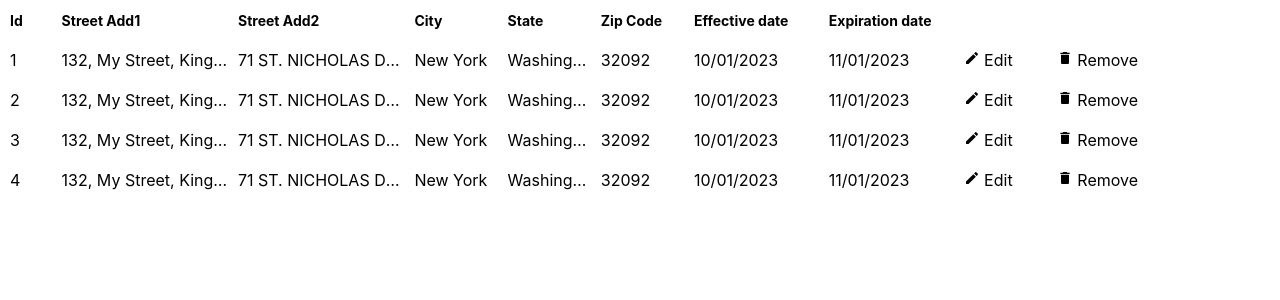
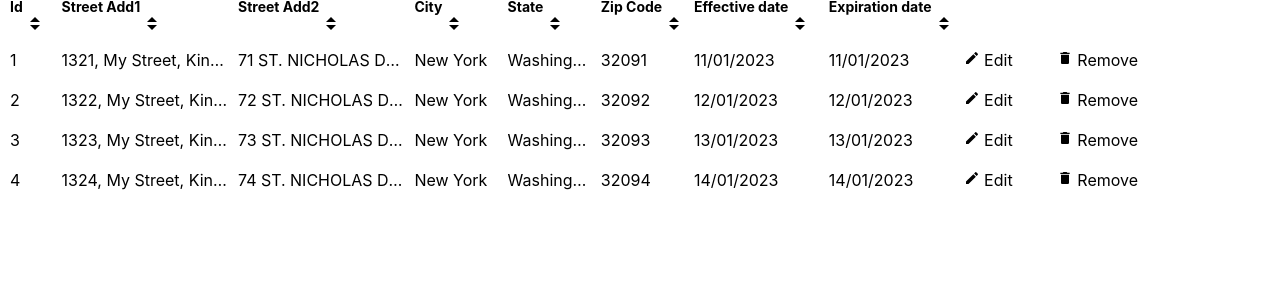
Before and after one commit to sumitbhalekar/virtualized-table, a React (Create React App) app: page / in a window 1280 px wide. Shown: the top 300 px of the page. Built offline with nearby package versions, Linux system fonts and the light colour scheme.

Commit message:
sorting implemented

```diff
--- a/src/App.js
+++ b/src/App.js
@@ -1,11 +1,17 @@
+import { ArrowDropDown } from "@mui/icons-material";
+import ArrowDropUpIcon from "@mui/icons-material/ArrowDropUp";
 import ImportExportIcon from "@mui/icons-material/Delete";
 import EditIcon from "@mui/icons-material/Edit";
 import * as React from "react";
+import { SortDirection } from "react-virtualized";
 import "./App.css";
 import { VirtualizedTable } from "./VirtualizedTable";
 
 function App() {
-  // const [rowData, setRowData] = React.useState();
+  const [sortByValue, setSortByValue] = React.useState("id");
+  const [sortByDirection, setSortByDirection] = React.useState(
+    SortDirection.ASC
+  );
 
   const simpleEditCellRenderer = () => {
     return (
@@ -31,96 +37,131 @@ function App() {
 
   const rows = [
     {
-      id: 1,
-      streetAdd1: "132, My Street, Kingston, New York 12401",
+      id: "1",
+      streetAdd1: "1321, My Street, Kingston, New York 12401",
       streetAdd2: "71 ST. NICHOLAS DRIVE",
       city: "New York",
       state: "Washington",
-      zipCode: 32092,
-      effectDate: "10/01/2023",
+      zipCode: 32091,
+      effectDate: "11/01/2023",
       expDate: "11/01/2023",
       firstName: "Jon",
       age: 35,
     },
     {
-      id: 2,
-      streetAdd1: "132, My Street, Kingston, New York 12401",
-      streetAdd2: "71 ST. NICHOLAS DRIVE",
+      id: "2",
+      streetAdd1: "1322, My Street, Kingston, New York 12401",
+      streetAdd2: "72 ST. NICHOLAS DRIVE",
       city: "New York",
       state: "Washington",
       zipCode: 32092,
-      effectDate: "10/01/2023",
-      expDate: "11/01/2023",
+      effectDate: "12/01/2023",
+      expDate: "12/01/2023",
       firstName: "Cersei",
       age: 42,
     },
     {
-      id: 3,
-      streetAdd1: "132, My Street, Kingston, New York 12401",
-      streetAdd2: "71 ST. NICHOLAS DRIVE",
+      id: "3",
+      streetAdd1: "1323, My Street, Kingston, New York 12401",
+      streetAdd2: "73 ST. NICHOLAS DRIVE",
       city: "New York",
       state: "Washington",
-      zipCode: 32092,
-      effectDate: "10/01/2023",
-      expDate: "11/01/2023",
+      zipCode: 32093,
+      effectDate: "13/01/2023",
+      expDate: "13/01/2023",
       firstName: "Jaime",
       age: 45,
     },
     {
-      id: 4,
-      streetAdd1: "132, My Street, Kingston, New York 12401",
-      streetAdd2: "71 ST. NICHOLAS DRIVE",
+      id: "4",
+      streetAdd1: "1324, My Street, Kingston, New York 12401",
+      streetAdd2: "74 ST. NICHOLAS DRIVE",
       city: "New York",
       state: "Washington",
-      zipCode: 32092,
-      effectDate: "10/01/2023",
-      expDate: "11/01/2023",
+      zipCode: 32094,
+      effectDate: "14/01/2023",
+      expDate: "14/01/2023",
       firstName: "Arya",
       age: 16,
     },
   ];
+
+  const simpleHeaderRenderer = (value) => {
+    return (
+      <ColumnFilterContainer label={value.label} dataKey={value.dataKey} />
+    );
+  };
+  const ColumnFilterContainer = (props) => {
+    const { label, dataKey } = props;
+    return (
+      <div
+        style={{ display: "inline-flex" }}
+        onClick={() => {
+          setSortByValue(dataKey);
+          setSortByDirection(
+            sortByDirection === SortDirection.ASC
+              ? SortDirection.DESC
+              : SortDirection.ASC
+          );
+        }}
+      >
+        {label}
+        <div style={{ width: 10 }}>
+          <ArrowDropUpIcon style={{ marginBottom: -20 }} />
+          <ArrowDropDown />
+        </div>
+      </div>
+    );
+  };
 
   const columns = [
     {
       label: "Id",
       dataKey: "id",
       width: 50,
-      // headerRenderer: simpleCellRenderer,
+      headerRenderer: simpleHeaderRenderer,
     },
     {
       width: 200,
       label: "Street Add1",
       dataKey: "streetAdd1",
+      headerRenderer: simpleHeaderRenderer,
     },
     {
       width: 200,
       label: "Street Add2",
       dataKey: "streetAdd2",
+      headerRenderer: simpleHeaderRenderer,
     },
     {
       width: 100,
       label: "City",
       dataKey: "city",
+      headerRenderer: simpleHeaderRenderer,
     },
     {
       width: 100,
       label: "State",
       dataKey: "state",
+      headerRenderer: simpleHeaderRenderer,
     },
     {
       width: 100,
       label: "Zip Code",
       dataKey: "zipCode",
+      headerRenderer: simpleHeaderRenderer,
     },
     {
       width: 150,
       label: "Effective date",
       dataKey: "effectDate",
+      headerRenderer: simpleHeaderRenderer,
     },
     {
       width: 150,
       label: "Expiration date",
       dataKey: "expDate",
+      headerRenderer: simpleHeaderRenderer,
     },
     {
       width: 100,
@@ -149,6 +190,8 @@ function App() {
           display: "flex",
           alignItems: "center",
         }}
+        sortByValue={sortByValue}
+        sortByDirection={sortByDirection}
       />
       {/* <Button
         variant="outlined"
--- a/src/VirtualizedTable/index.js
+++ b/src/VirtualizedTable/index.js
@@ -1,6 +1,6 @@
 import { PropTypes } from "prop-types";
 import * as React from "react";
-import { AutoSizer, Column, Table } from "react-virtualized";
+import { AutoSizer, Column, SortDirection, Table } from "react-virtualized";
 import "react-virtualized/styles.css";
 
 export const VirtualizedTable = (props) => {
@@ -11,6 +11,26 @@ export const VirtualizedTable = (props) => {
   const rowHeight = props.rowHeight;
   const headerHeight = props.headerHeight;
   const headerStyle = props.headerStyle;
+  const sortByValue = props.sortByValue;
+  const sortByDirection = props.sortByDirection;
+
+  const [sortedList, setSortedList] = React.useState(rowFinalData);
+
+  const sortFunctionality = ({ sortBy, sortDirection }) => {
+    // const data = rowFinalData.sort(function (a, b) {
+    //   var x = a[sortBy];
+    //   var y = b[sortBy];
+    //   return x < y ? -1 : x > y ? 1 : 0;
+    // });
+    const data1 = rowFinalData.sort(function (a, b) {
+      var x = a[sortBy];
+      var y = b[sortBy];
+      return x - y;
+    });
+    const sortedData =
+      sortDirection === SortDirection.DESC ? data1.reverse() : data1;
+    setSortedList(sortedData);
+  };
 
   return (
     <AutoSizer disableHeight>
@@ -21,7 +41,10 @@ export const VirtualizedTable = (props) => {
           height={tableHeight}
           rowHeight={rowHeight}
           rowCount={rowFinalData.length}
-          rowGetter={({ index }) => rowFinalData[index]}
+          rowGetter={({ index }) => sortedList[index]}
+          sort={sortFunctionality}
+          sortBy={sortByValue}
+          sortDirection={sortByDirection}
         >
           {colFinalData?.map(
             ({ dataKey, cellRenderer, headerRenderer, ...other }, index) => {
@@ -51,4 +74,6 @@ VirtualizedTable.propTypes = {
   headerHeight: PropTypes.number,
   rowHeight: PropTypes.number,
   headerStyle: PropTypes.object,
+  sortByValue: PropTypes.string,
+  sortByDirection: PropTypes.string,
 };
```
